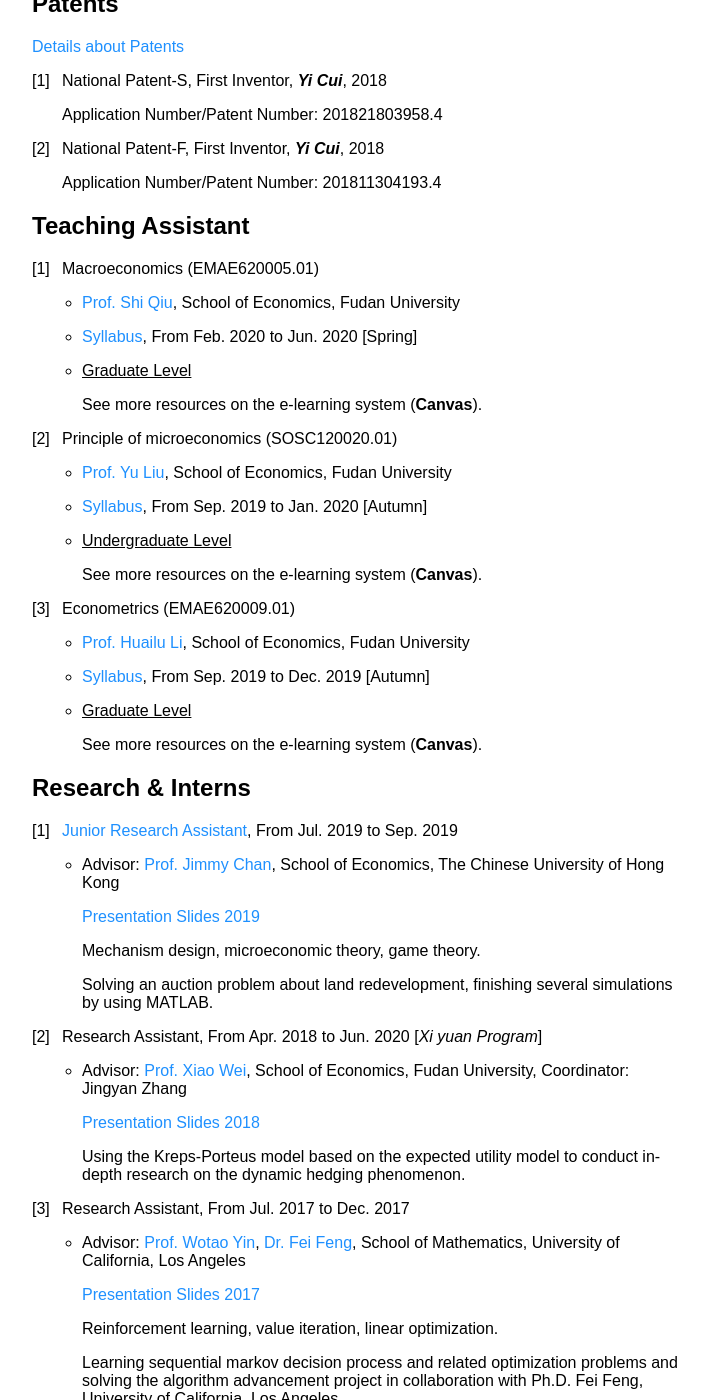
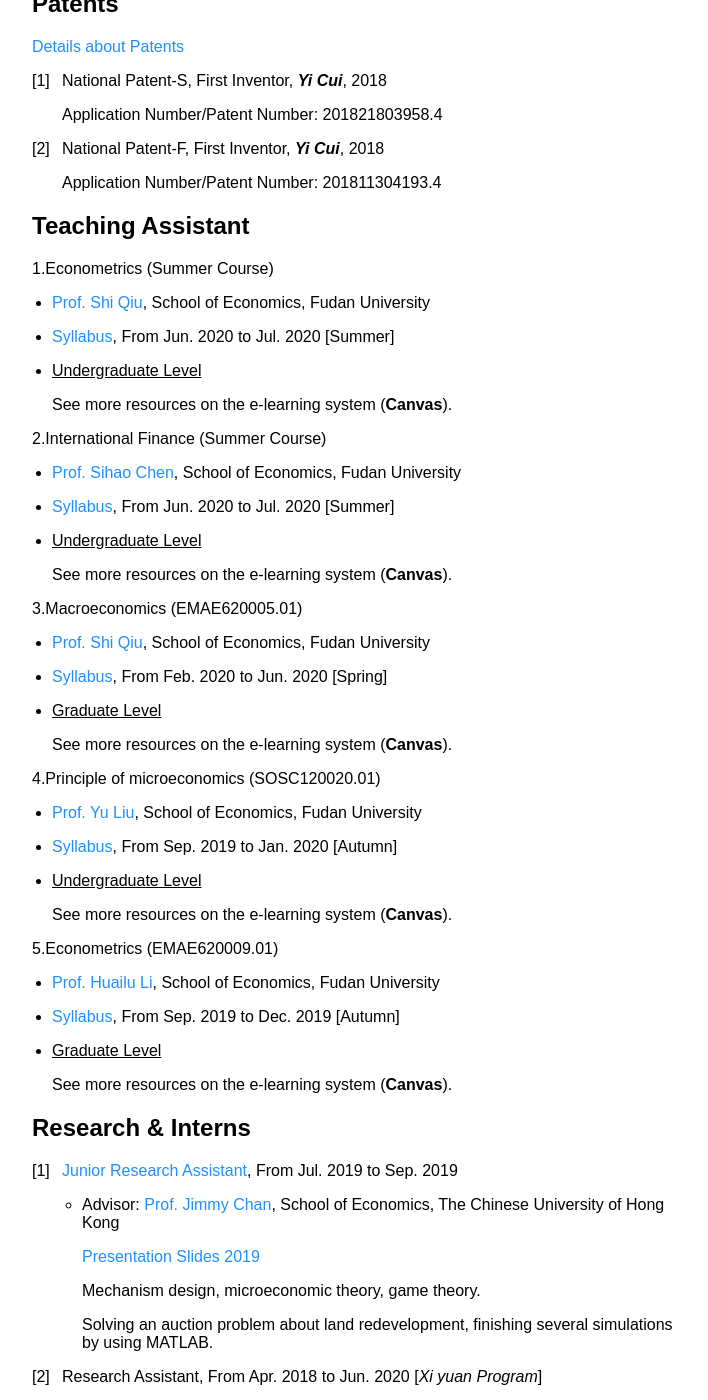
Before and after one commit to cyMichael/cyMichael.github.io, a Jekyll site: the page built from index.md, in a window 1280 px wide and 1400 px high, scrolled down 1044 px. Shown: the whole window, without its empty margins (258-966 px from the left). Built offline with Jekyll 4.4.1, drawn with Linux system fonts in a browser that asks for light colours; our own code applies the rules of GitHub Pages for plain Markdown files.

Commit message:
Updated syllubus

```diff
--- a/index.md
+++ b/index.md
@@ -56,35 +56,59 @@
 
 ## Teaching Assistant
 
-1. Macroeconomics (EMAE620005.01)
+1.Econometrics (Summer Course)
 
-   - [Prof. Shi Qiu](https://econ.fudan.edu.cn/sdpzw-con.jsp?urltype=news.NewsContentUrl&wbtreeid=1658&wbnewsid=14745), School of Economics, Fudan University
+- [Prof. Shi Qiu](https://econ.fudan.edu.cn/sdpzw-con.jsp?urltype=news.NewsContentUrl&wbtreeid=1658&wbnewsid=14745), School of Economics, Fudan University
 
-   - [Syllabus](https://cymichael.github.io/resources/EMA_Macro_Syllabus.pdf), From Feb. 2020 to Jun. 2020 [Spring]
+- [Syllabus](https://cymichael.github.io/resources/syllabus-2020summer-econometrics.pdf), From Jun. 2020 to Jul. 2020 [Summer]
 
-   - <u>Graduate Level</u>
+- <u>Undergraduate Level</u>
 
-     See more resources on the e-learning system (**Canvas**).
+  See more resources on the e-learning system (**Canvas**).
 
-2. Principle of microeconomics (SOSC120020.01)
 
-   - [Prof. Yu Liu](https://sites.google.com/site/yuliu2014/home), School of Economics, Fudan University
 
-   - [Syllabus](https://cymichael.github.io/resources/Principles_of_microeconomics_syllabus_2019.pdf), From Sep. 2019 to Jan. 2020 [Autumn]
+2.International Finance (Summer Course)
 
-   - <u>Undergraduate Level</u>
+- [Prof. Sihao Chen](https://chensihao.weebly.com), School of Economics, Fudan University
 
-     See more resources on the e-learning system (**Canvas**).
+- [Syllabus](https://cymichael.github.io/resources/syllabus_international_finance2020.pdf), From Jun. 2020 to Jul. 2020 [Summer]
 
-3. Econometrics (EMAE620009.01)
+- <u>Undergraduate Level</u>
 
-   - [Prof. Huailu Li](https://huailuli.weebly.com/), School of Economics, Fudan University
+  See more resources on the e-learning system (**Canvas**).
 
-   - [Syllabus](https://cymichael.github.io/resources/EMA_Econometrics_Syllabus.pdf), From Sep. 2019 to Dec. 2019 [Autumn]
 
-   - <u>Graduate Level</u>
 
-     See more resources on the e-learning system (**Canvas**).
+3.Macroeconomics (EMAE620005.01)
+
+- [Prof. Shi Qiu](https://econ.fudan.edu.cn/sdpzw-con.jsp?urltype=news.NewsContentUrl&wbtreeid=1658&wbnewsid=14745), School of Economics, Fudan University
+
+- [Syllabus](https://cymichael.github.io/resources/EMA_Macro_Syllabus.pdf), From Feb. 2020 to Jun. 2020 [Spring]
+
+- <u>Graduate Level</u>
+
+  See more resources on the e-learning system (**Canvas**).
+
+4.Principle of microeconomics (SOSC120020.01)
+
+- [Prof. Yu Liu](https://sites.google.com/site/yuliu2014/home), School of Economics, Fudan University
+
+- [Syllabus](https://cymichael.github.io/resources/Principles_of_microeconomics_syllabus_2019.pdf), From Sep. 2019 to Jan. 2020 [Autumn]
+
+- <u>Undergraduate Level</u>
+
+  See more resources on the e-learning system (**Canvas**).
+
+5.Econometrics (EMAE620009.01)
+
+- [Prof. Huailu Li](https://huailuli.weebly.com/), School of Economics, Fudan University
+
+- [Syllabus](https://cymichael.github.io/resources/EMA_Econometrics_Syllabus.pdf), From Sep. 2019 to Dec. 2019 [Autumn]
+
+- <u>Graduate Level</u>
+
+  See more resources on the e-learning system (**Canvas**).
 
 ## Research & Interns
 
```
Also changed, not shown: 2 other files.
